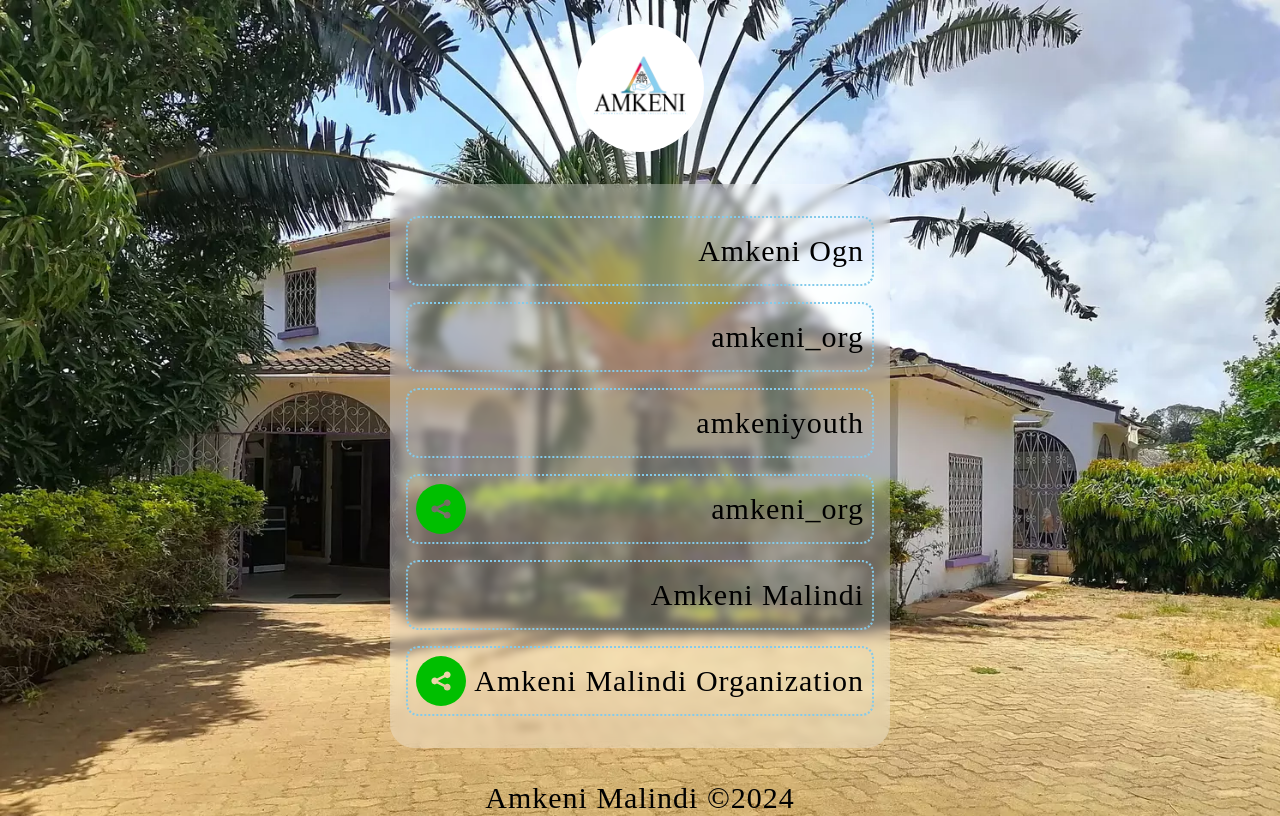
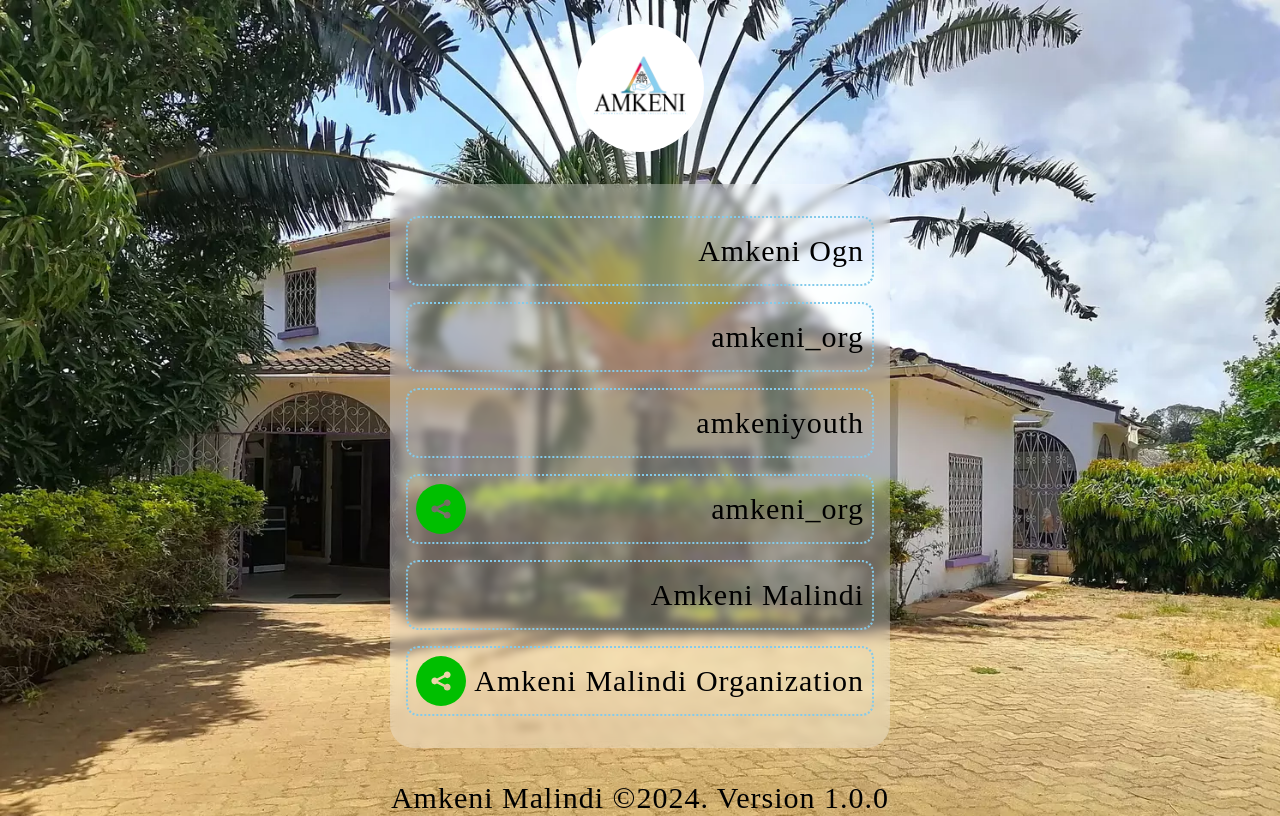
Before and after one commit to StevetheRebel/amkeni_links, a React (Vite) app: page / in a window 1280 px wide. Built offline with nearby package versions, Linux system fonts and the light colour scheme; a web font is replaced by a local one.

Commit message:
styling changes

```diff
--- a/src/Component/Footer.jsx
+++ b/src/Component/Footer.jsx
@@ -6,7 +6,7 @@
 
   return (
     <div className='text-2xl flex justify-center mb-4 sm:mb-6 sm:text-3xl'>
-        <p>Amkeni Malindi &copy;{year}</p>
+        <p>Amkeni Malindi &copy;{year}. Version 1.0.0</p>
     </div>
   )
 }
--- a/src/Component/Link.jsx
+++ b/src/Component/Link.jsx
@@ -9,7 +9,7 @@
       className="border-2 border-dotted border-amkeniBlue mx-4 rounded-xl p-2 flex justify-between items-center hover:bg-amkeniBlue hover:border-solid hover:transition-all duration-300 hover:tracking-[2px]"
     >
       <SocialIcon url={url} />
-      <p className="text-xl sm:text-2xl lg:text-3xl">{user}</p>
+      <p className="text-xl sm:text-2xl lg:text-3xl hover:underline">{user}</p>
     </a>
   );
 }
```
